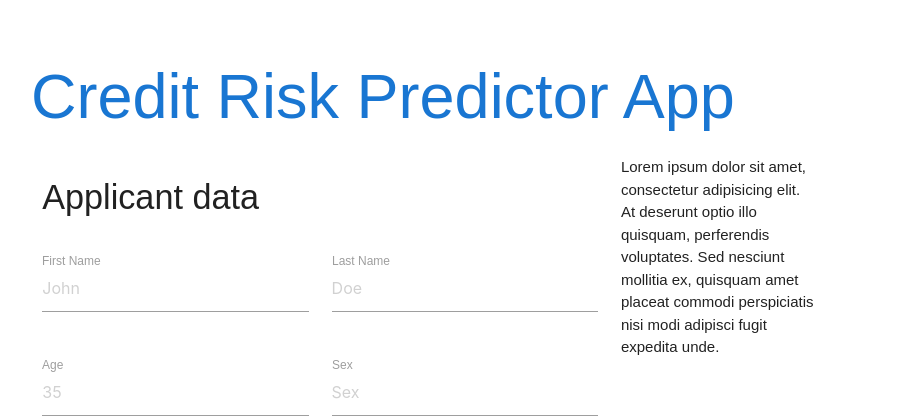
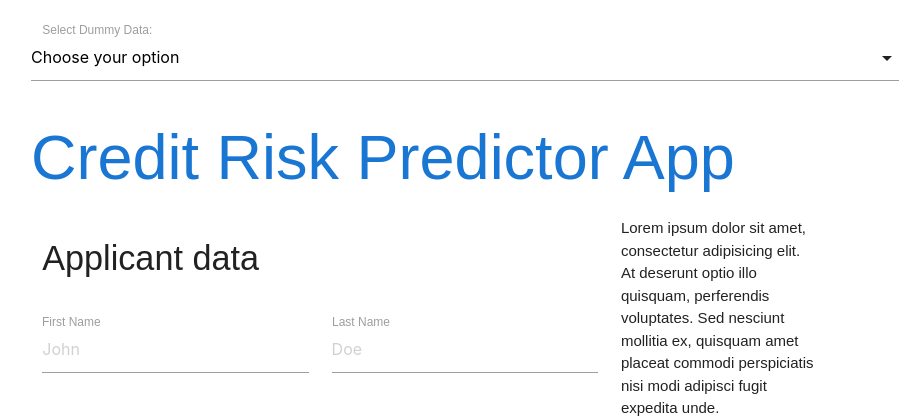
Before and after one commit to aschera/credit_risk_predictor, a Flask app: page / in a window 1280 px wide. Shown: the top 419 px of the page, without its empty margins (175-1097 px from the left). Run offline with Flask 2, Linux system fonts and the light colour scheme.

Commit message:
added json dummy data. made a function to ppopulate form with dummy data.

```diff
--- a/app/templates/index.html
+++ b/app/templates/index.html
@@ -12,10 +12,23 @@
   <!-- Import local CSS file -->
   <link rel="stylesheet" href="{{ url_for('static', filename='styles.css') }}">
 
+  <link rel="stylesheet" href="https://cdnjs.cloudflare.com/ajax/libs/materialize/1.0.0/css/materialize.min.css">
+  <script src="https://cdnjs.cloudflare.com/ajax/libs/materialize/1.0.0/js/materialize.min.js"></script>
+
+
 </head>
 
 <body>
   <div class="container">
+
+    <div class="input-field col s12 browser-default">
+      <select id="dummyDataDropdown" onchange="fillFormWithDummyData()">
+        <option value="" disabled selected>Choose your option</option>
+      </select>
+      <label>Select Dummy Data:</label>
+    </div>
+
+
     <h1 class="blue-text text-darken-2">Credit Risk Predictor App</h1>
     <div class="row">
 
@@ -248,7 +261,8 @@
 
                   <div class="row">
                     <div class="input-field col s12">
-                      <input placeholder="Prepayment Penalty Term" id="prepaymentPenaltyTerm" type="number" class="validate">
+                      <input placeholder="Prepayment Penalty Term" id="prepaymentPenaltyTerm" type="number"
+                        class="validate">
                       <label for="prepaymentPenaltyTerm">Prepayment Penalty Term</label>
                     </div>
                   </div>
@@ -338,13 +352,100 @@
   <!-- Import Materialize JavaScript -->
   <script src="https://cdnjs.cloudflare.com/ajax/libs/materialize/1.0.0/js/materialize.min.js"></script>
 
+
+
   <script>
-    document.getElementById('loanForm').addEventListener('submit', function (event) {
-      event.preventDefault();
-      // Placeholder for the function that handles form submission.
-      console.log('Form submitted.');
+    let dummyData;
+
+    // Load dummy data from JSON
+    fetch('./static/testdata.json')
+      .then(response => response.json())
+      .then(data => {
+        dummyData = data;
+        console.log('Dummy data loaded:', dummyData);
+        populateDropdown();
+      })
+      .catch(error => console.error('Error loading dummy data:', error));
+
+    function populateDropdown() {
+      const dropdown = document.getElementById('dummyDataDropdown');
+      for (const key in dummyData) {
+        if (dummyData.hasOwnProperty(key)) {
+          const option = document.createElement('option');
+          option.value = key;
+          option.textContent = key;
+          dropdown.appendChild(option);
+        }
+      }
+
+      // Initialize Materialize select elements
+      var elems = document.querySelectorAll('select');
+      var instances = M.FormSelect.init(elems);
+
+      console.log('Dropdown populated with options:', dropdown.innerHTML);
+    }
+
+
+    function fillFormWithDummyData() {
+  const selectedOption = document.getElementById('dummyDataDropdown').value;
+  const data = dummyData[selectedOption];
+
+  if (data) {
+    // Fill the form fields with dummy data
+    document.getElementById('first_name').value = data.applicantData.first_name;
+    document.getElementById('last_name').value = data.applicantData.last_name;
+    document.getElementById('age').value = data.applicantData.age;
+    document.getElementById('race').value = data.applicantData.race;
+    document.getElementById('sex').value = data.applicantData.sex;
+    document.getElementById('ethnicity').value = data.applicantData.ethnicity;
+    document.getElementById('income').value = data.applicantData.income;
+    document.getElementById('debtToIncomeRatio').value = data.applicantData.debtToIncomeRatio;
+    document.getElementById('creditScore').value = data.applicantData.creditScore;
+    document.getElementById('lenderCredits').value = data.applicantData.lenderCredits;
+
+    document.getElementById('applicantAge').value = data.coApplicantData.applicantAge;
+    document.getElementById('applicantRace').value = data.coApplicantData.applicantRace;
+    document.getElementById('applicantSex').value = data.coApplicantData.applicantSex;
+    document.getElementById('applicantEthnicity').value = data.coApplicantData.applicantEthnicity;
+
+    document.getElementById('propertyvalue').value = data.propertyInfo.propertyValue;
+    document.getElementById('lienstatus').value = data.propertyInfo.lienStatus;
+    document.getElementById('manufacturedHomeLandPropertyInterest').value = data.propertyInfo.manufacturedHomeLandPropertyInterest;
+    document.getElementById('multifamilyAffordableUnits').value = data.propertyInfo.multifamilyAffordableUnits;
+    document.getElementById('occupancyType').value = data.propertyInfo.occupancyType;
+    document.getElementById('manufacturedHomeSecuredPropertyType').value = data.propertyInfo.manufacturedHomeSecuredPropertyType;
+    document.getElementById('totalUnits').value = data.propertyInfo.totalUnits;
+
+    document.getElementById('loanAmount').value = data.loanDetails.loanAmount;
+    document.getElementById('interestRate').value = data.loanDetails.interestRate;
+    document.getElementById('totalpointsandfees').value = data.loanDetails.totalpointsandfees;
+    document.getElementById('loanterm').value = data.loanDetails.loanterm;
+    document.getElementById('discountPoints').value = data.loanDetails.discountPoints;
+    document.getElementById('prepaymentPenaltyTerm').value = data.loanDetails.prepaymentPenaltyTerm;
+    document.getElementById('negativeAmortization').value = data.loanDetails.negativeAmortization;
+    document.getElementById('totalloancosts').value = data.loanDetails.totalloancosts;
+    document.getElementById('loantype').value = data.loanDetails.loantype;
+    document.getElementById('loanpurpose').value = data.loanDetails.loanpurpose;
+    document.getElementById('originationCharges').value = data.loanDetails.originationCharges;
+    document.getElementById('interestOnlyPayment').value = data.loanDetails.interestOnlyPayment;
+    document.getElementById('balloonPayment').value = data.loanDetails.balloonPayment;
+    document.getElementById('otherNonamortizingFeatures').value = data.loanDetails.otherNonamortizingFeatures;
+  } else {
+    console.error('No data found for the selected option.');
+  }
+}
+
+
+    // Initialize Materialize select elements
+    document.addEventListener('DOMContentLoaded', function () {
+      var elems = document.querySelectorAll('select');
+      var instances = M.FormSelect.init(elems);
     });
   </script>
+
+
+
+
 </body>
 
 </html>
```
Also changed, not shown: app/static/testdata.json (added, +45 -0 lines).
